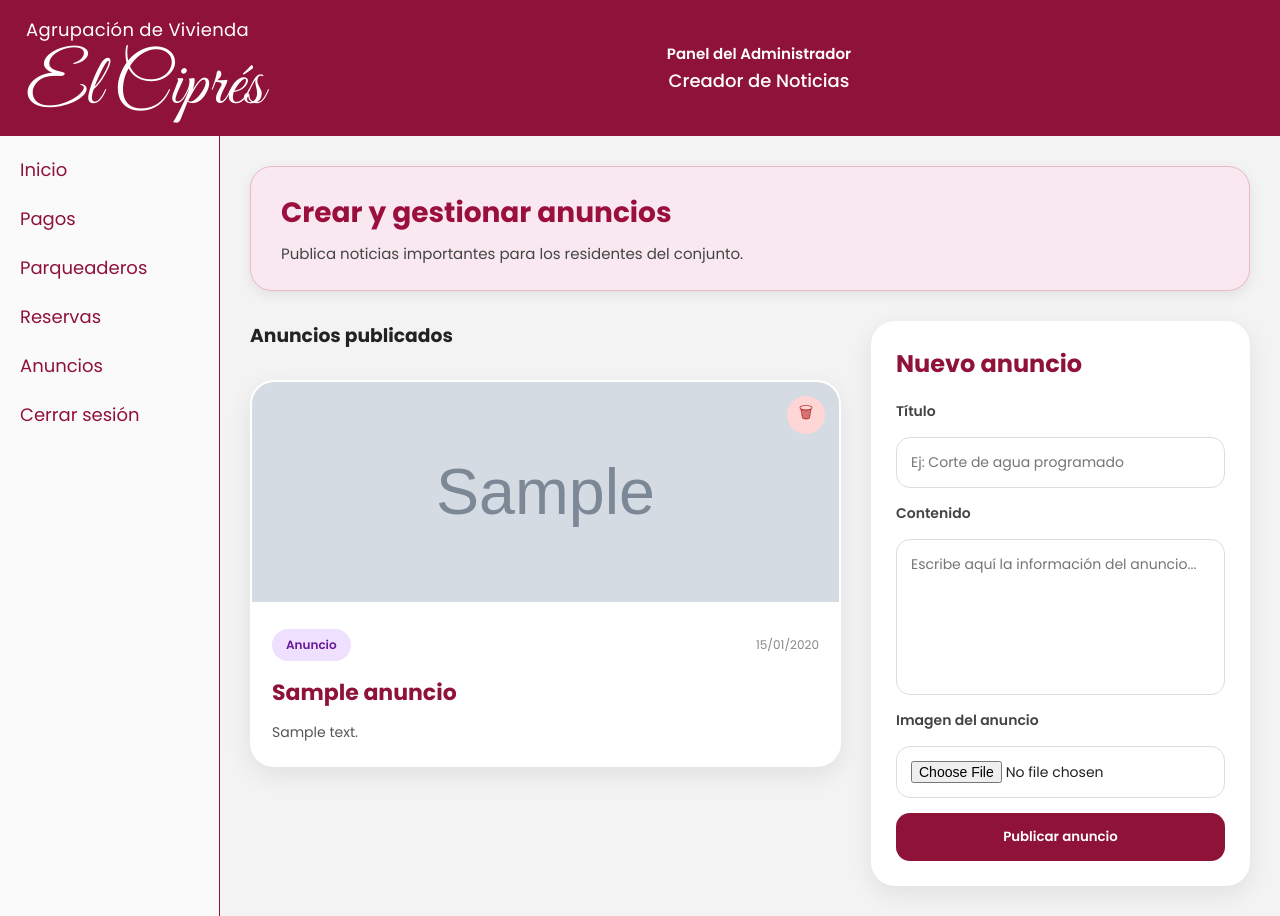
After one commit to yesicadp/Gestion-conjunto, a Flask app: page /anuncios-admin in a window 1280 px wide. The commit adds this page. Run offline with Flask 3, Linux system fonts and the light colour scheme; the visitor is signed in with stand-in values (Sample User, id 1); tables that the repository leaves empty hold one stand-in row (values such as "Sample post"); grey boxes marked "Sample" are stand-in pictures.

Commit message:
anuncios residentes y admin

```diff
--- a/app/routes/main_routes.py
+++ b/app/routes/main_routes.py
@@ -505,67 +505,120 @@ def reservas_admin():
         reservas=reservas
     )
 
-# Ruta para gestionar anuncios
-@main.route('/anuncios', methods=['GET', 'POST'])
-def gestion_anuncios():
+# Página de anuncios para residentes
+@main.route('/anuncios-residente')
+def anuncios_residente():
+    if 'rol' not in session or session['rol'] != 'residente':
+        return redirect(url_for('main.login'))
+
     conexion = obtener_conexion()
     if not conexion:
-        return jsonify({"error": "No hay conexión con la base de datos"}), 500
+        return "Error de conexión a la base de datos", 500
 
     cursor = conexion.cursor(dictionary=True)
 
-    # Publicación de anuncio (solo administradores)
+    cursor.execute("""
+        SELECT id_anuncio, titulo, contenido, imagen, fecha_creacion
+        FROM anuncios
+        ORDER BY fecha_creacion DESC
+    """)
+
+    anuncios = cursor.fetchall()
+
+    cursor.close()
+    conexion.close()
+
+    return render_template(
+        'anuncios_residente.html',
+        anuncios=anuncios
+    )
+
+
+# Página de anuncios para administrador
+@main.route('/anuncios-admin', methods=['GET', 'POST'])
+def anuncios_admin():
+    if 'rol' not in session or session['rol'] != 'administrador':
+        return redirect(url_for('main.login'))
+
+    conexion = obtener_conexion()
+    if not conexion:
+        return "Error de conexión a la base de datos", 500
+
+    cursor = conexion.cursor(dictionary=True)
+
     if request.method == 'POST':
-        if 'rol' not in session or session['rol'] != 'administrador':
-            return jsonify({"error": "Acceso denegado. Solo administradores pueden publicar anuncios."}), 403
-
         titulo = request.form.get('titulo')
         contenido = request.form.get('contenido')
-        user_id = session.get('usuario_id')
+        id_usuario = session['usuario_id']
 
-        if not titulo or not contenido:
-            return jsonify({"error": "El título y el contenido son obligatorios"}), 400
+        imagen = None
 
-        # Procesamiento de la imagen
-        ruta_imagen_bd = None
         if 'imagen' in request.files:
-            file = request.files['imagen']
-            if file and allowed_file(file.filename):
-                filename = secure_filename(file.filename)
+            archivo = request.files['imagen']
 
-                # Nos aseguramos de que la carpeta exista y si no, la crea
+            if archivo and archivo.filename != '' and allowed_file(archivo.filename):
+                nombre_archivo = secure_filename(archivo.filename)
+
                 os.makedirs(UPLOAD_FOLDER, exist_ok=True)
 
-                # Guardamos la imagen fisicamente en el server
-                file.save(os.path.join(UPLOAD_FOLDER, filename))
+                ruta_guardado = os.path.join(UPLOAD_FOLDER, nombre_archivo)
+                archivo.save(ruta_guardado)
 
-                # Guardamos solo la ruta para la base de datos
-                ruta_imagen_bd = f'uploads/anuncios/{filename}'
+                imagen = f'uploads/anuncios/{nombre_archivo}'
 
-        try:
-            fecha_creacion = datetime.now().strftime('%Y-%m-%d %H:%M:%S')
-            query = "INSERT INTO anuncios (id_usuario, titulo, contenido, imagen, fecha_creacion) VALUES (%s, %s, %s, %s, %s)"
-            cursor.execute(query, (user_id, titulo, contenido, ruta_imagen_bd, fecha_creacion))
+        if titulo and contenido:
+            cursor.execute("""
+                INSERT INTO anuncios (id_usuario, titulo, contenido, imagen, fecha_creacion)
+                VALUES (%s, %s, %s, %s, NOW())
+            """, (id_usuario, titulo, contenido, imagen))
+
             conexion.commit()
-            return jsonify({"mensaje": "Anuncio publicado exitosamente"}), 201
-        except Exception as e:
-            return jsonify({"error": f"Error al publicar: {str(e)}"}), 500
 
-    # Consulta de anuncios
-    try:
-        cursor.execute("SELECT * FROM anuncios ORDER BY fecha_creacion DESC")
-        anuncios = cursor.fetchall()
-
-        for a in anuncios:
-            a['fecha_creacion'] = str(a['fecha_creacion'])
-
-        return jsonify({"anuncios": anuncios})
-
-    except Exception as e:
-        return jsonify({"error": f"Error al cargar anuncios: {str(e)}"}), 500
-    finally:
         cursor.close()
         conexion.close()
+
+        return redirect(url_for('main.anuncios_admin'))
+
+    cursor.execute("""
+        SELECT id_anuncio, titulo, contenido, imagen, fecha_creacion
+        FROM anuncios
+        ORDER BY fecha_creacion DESC
+    """)
+
+    anuncios = cursor.fetchall()
+
+    cursor.close()
+    conexion.close()
+
+    return render_template(
+        'anuncios_admin.html',
+        anuncios=anuncios
+    )
+
+
+# Eliminar anuncio
+@main.route('/eliminar-anuncio/<int:id_anuncio>', methods=['POST'])
+def eliminar_anuncio(id_anuncio):
+    if 'rol' not in session or session['rol'] != 'administrador':
+        return redirect(url_for('main.login'))
+
+    conexion = obtener_conexion()
+    if not conexion:
+        return "Error de conexión a la base de datos", 500
+
+    cursor = conexion.cursor(dictionary=True)
+
+    cursor.execute("""
+        DELETE FROM anuncios
+        WHERE id_anuncio = %s
+    """, (id_anuncio,))
+
+    conexion.commit()
+
+    cursor.close()
+    conexion.close()
+
+    return redirect(url_for('main.anuncios_admin'))
 
 # Ruta para gestionar parqueaderos de administrador
 @main.route('/parqueaderos', methods=['GET', 'POST'])
--- a/app/static/css/dashboard.css
+++ b/app/static/css/dashboard.css
@@ -1182,3 +1182,214 @@ body {
 .btn-rechazar {
     background-color: #b32626;
 }
+
+/* ===== ANUNCIOS RESIDENTE ===== */
+
+.contenedor-anuncios {
+    width: 100%;
+}
+
+.grid-anuncios {
+    display: grid;
+    grid-template-columns: repeat(auto-fit, minmax(320px, 1fr));
+    gap: 25px;
+    margin-top: 30px;
+}
+
+.card-anuncio {
+    background: white;
+    border-radius: 24px;
+    overflow: hidden;
+    box-shadow: 0 8px 24px rgba(0,0,0,0.08);
+    transition: 0.3s ease;
+    border: 2px solid transparent;
+}
+
+.card-anuncio:hover {
+    transform: translateY(-5px);
+}
+
+.imagen-anuncio {
+    width: 100%;
+    height: 220px;
+    object-fit: cover;
+}
+
+.contenido-anuncio {
+    padding: 20px;
+}
+
+.top-anuncio {
+    display: flex;
+    justify-content: space-between;
+    align-items: center;
+    margin-bottom: 15px;
+}
+
+.badge-anuncio {
+    padding: 7px 14px;
+    border-radius: 30px;
+    font-size: 12px;
+    font-weight: 600;
+    font-family: 'Poppins', sans-serif;
+}
+
+.badge-mantenimiento {
+    background-color: #d8f3dc;
+    color: #2d6a4f;
+}
+
+.badge-urgente {
+    background-color: #ffd6d6;
+    color: #b32626;
+}
+
+.badge-evento {
+    background-color: #efe0ff;
+    color: #6a1b9a;
+}
+
+.fecha-anuncio {
+    font-size: 12px;
+    color: #888;
+    font-family: 'Poppins', sans-serif;
+}
+
+.card-anuncio h3 {
+    font-size: 22px;
+    color: #8f1239;
+    margin-bottom: 12px;
+    font-family: 'Poppins', sans-serif;
+}
+
+.card-anuncio p {
+    color: #555;
+    line-height: 1.7;
+    font-size: 14px;
+}
+
+.categoria-mantenimiento {
+    border-color: #b7e4c7;
+}
+
+.categoria-urgente {
+    border-color: #ffb3c1;
+}
+
+.categoria-evento {
+    border-color: #d0bfff;
+}
+
+/* ===== ADMIN ANUNCIOS ===== */
+
+.contenedor-anuncios-admin {
+    width: 100%;
+}
+
+.layout-anuncios-admin {
+    display: grid;
+    grid-template-columns: 2fr 1fr;
+    gap: 30px;
+    margin-top: 30px;
+}
+
+.panel-anuncios-preview {
+    width: 100%;
+}
+
+.formulario-anuncio-admin {
+    background: white;
+    padding: 25px;
+    border-radius: 24px;
+    box-shadow: 0 8px 24px rgba(0,0,0,0.08);
+    height: fit-content;
+    position: sticky;
+    top: 20px;
+}
+
+.formulario-anuncio-admin h3 {
+    color: #8f1239;
+    margin-bottom: 20px;
+    font-size: 24px;
+}
+
+.formulario-anuncio-admin form {
+    display: flex;
+    flex-direction: column;
+    gap: 15px;
+}
+
+.formulario-anuncio-admin label {
+    font-weight: 600;
+    color: #444;
+    font-size: 14px;
+}
+
+.formulario-anuncio-admin input,
+.formulario-anuncio-admin textarea {
+    border: 1px solid #ddd;
+    border-radius: 14px;
+    padding: 14px;
+    font-family: 'Poppins', sans-serif;
+    font-size: 14px;
+    resize: none;
+}
+
+.formulario-anuncio-admin input:focus,
+.formulario-anuncio-admin textarea:focus {
+    outline: none;
+    border-color: #8f1239;
+}
+
+.btn-publicar-anuncio {
+    background-color: #8f1239;
+    color: white;
+    border: none;
+    padding: 14px;
+    border-radius: 14px;
+    cursor: pointer;
+    font-family: 'Poppins', sans-serif;
+    font-weight: 600;
+    transition: 0.3s;
+}
+
+.btn-publicar-anuncio:hover {
+    background-color: #6f0d2d;
+}
+
+.card-anuncio-admin {
+    position: relative;
+}
+
+.btn-eliminar-anuncio {
+    position: absolute;
+    top: 14px;
+    right: 14px;
+    width: 38px;
+    height: 38px;
+    border: none;
+    border-radius: 50%;
+    background-color: #ffd6d6;
+    color: #b32626;
+    cursor: pointer;
+    font-size: 16px;
+    transition: 0.3s;
+    z-index: 5;
+}
+
+.btn-eliminar-anuncio:hover {
+    background-color: #ffb3b3;
+    transform: scale(1.05);
+}
+
+@media (max-width: 1000px) {
+
+    .layout-anuncios-admin {
+        grid-template-columns: 1fr;
+    }
+
+    .formulario-anuncio-admin {
+        position: static;
+    }
+
+}
--- /dev/null
+++ b/app/templates/anuncios_admin.html
@@ -0,0 +1,160 @@
+<!DOCTYPE html>
+<html lang="es">
+<head>
+    <meta charset="UTF-8">
+    <title>Anuncios Admin - El Ciprés</title>
+
+    <link rel="stylesheet" href="{{ url_for('static', filename='css/dashboard.css') }}?v=16">
+    <link href="https://fonts.googleapis.com/css2?family=Great+Vibes&family=Poppins:wght@300;400;500;600;700&display=swap" rel="stylesheet">
+</head>
+<body>
+
+<div class="contenedor-principal">
+
+    <header class="header">
+        <div class="logo-area">
+            <p class="texto-superior">Agrupación de Vivienda</p>
+            <h1 class="logo">El Ciprés</h1>
+        </div>
+
+        <div class="bienvenida-area">
+            <p>Panel del Administrador</p>
+            <h2>Creador de Noticias</h2>
+        </div>
+    </header>
+
+    <div class="contenido-general">
+
+        <aside class="sidebar">
+            <ul>
+                <li><a href="{{ url_for('main.dashboard_admin') }}">Inicio</a></li>
+                <li><a href="{{ url_for('main.gestion_pagos') }}">Pagos</a></li>
+                <li><a href="{{ url_for('main.parqueaderos_admin') }}">Parqueaderos</a></li>
+                <li><a href="{{ url_for('main.reservas_admin') }}">Reservas</a></li>
+                <li><a href="{{ url_for('main.anuncios_admin') }}">Anuncios</a></li>
+                <li><a href="{{ url_for('main.logout') }}">Cerrar sesión</a></li>
+            </ul>
+        </aside>
+
+        <main class="main">
+
+            <section class="contenedor-anuncios-admin">
+
+                <div class="hero-reservas">
+                    <h2>Crear y gestionar anuncios</h2>
+                    <p>Publica noticias importantes para los residentes del conjunto.</p>
+                </div>
+
+                <div class="layout-anuncios-admin">
+
+                    <div class="panel-anuncios-preview">
+
+                        <h3>Anuncios publicados</h3>
+
+                        <div class="grid-anuncios">
+
+                            {% if anuncios %}
+
+                                {% for anuncio in anuncios %}
+
+                                    <div class="card-anuncio card-anuncio-admin">
+
+                                        <form method="POST" action="{{ url_for('main.eliminar_anuncio', id_anuncio=anuncio.id_anuncio) }}">
+                                            <button type="submit" class="btn-eliminar-anuncio">
+                                                🗑
+                                            </button>
+                                        </form>
+
+                                        {% if anuncio.imagen %}
+                                            <img
+                                                src="{{ url_for('static', filename=anuncio.imagen) }}"
+                                                class="imagen-anuncio"
+                                            >
+                                        {% endif %}
+
+                                        <div class="contenido-anuncio">
+
+                                            <div class="top-anuncio">
+                                                <span class="badge-anuncio badge-evento">
+                                                    Anuncio
+                                                </span>
+
+                                                <span class="fecha-anuncio">
+                                                    {{ anuncio.fecha_creacion.strftime('%d/%m/%Y') }}
+                                                </span>
+                                            </div>
+
+                                            <h3>{{ anuncio.titulo }}</h3>
+
+                                            <p>{{ anuncio.contenido }}</p>
+
+                                        </div>
+
+                                    </div>
+
+                                {% endfor %}
+
+                            {% else %}
+
+                                <p class="texto-vacio">
+                                    Todavía no hay anuncios publicados.
+                                </p>
+
+                            {% endif %}
+
+                        </div>
+
+                    </div>
+
+                    <div class="formulario-anuncio-admin">
+
+                        <h3>Nuevo anuncio</h3>
+
+                        <form method="POST" action="{{ url_for('main.anuncios_admin') }}" enctype="multipart/form-data">
+
+                            <label for="titulo">Título</label>
+                            <input
+                                type="text"
+                                id="titulo"
+                                name="titulo"
+                                placeholder="Ej: Corte de agua programado"
+                                required
+                            >
+
+                            <label for="contenido">Contenido</label>
+                            <textarea
+                                id="contenido"
+                                name="contenido"
+                                rows="6"
+                                placeholder="Escribe aquí la información del anuncio..."
+                                required
+                            ></textarea>
+
+                            <label for="imagen">Imagen del anuncio</label>
+                            <input
+                                type="file"
+                                id="imagen"
+                                name="imagen"
+                                accept="image/*"
+                            >
+
+                            <button type="submit" class="btn-publicar-anuncio">
+                                Publicar anuncio
+                            </button>
+
+                        </form>
+
+                    </div>
+
+                </div>
+
+            </section>
+
+        </main>
+
+    </div>
+
+</div>
+
+</body>
+</html>
--- a/app/templates/dashboard_admin.html
+++ b/app/templates/dashboard_admin.html
@@ -153,7 +153,7 @@ function cerrarDetalleVivienda(id) {
                         <li><a href="{{ url_for('main.gestion_pagos') }}">Pagos</a></li>
                         <li><a href="{{ url_for('main.parqueaderos_admin') }}">Parqueaderos</a></li>
                         <li><a href="{{ url_for('main.reservas_admin') }}">Reservas</a></li>
-                        <li><a href="{{ url_for('main.en_proceso') }}">Anuncios</a></li>
+                        <li><a href="{{ url_for('main.anuncios_admin') }}">Anuncios</a></li>
                         <li><a href="{{ url_for('main.logout') }}">Cerrar sesión</a></li>
                     </ul>
                 </nav>
--- a/app/templates/dashboard_residente.html
+++ b/app/templates/dashboard_residente.html
@@ -139,7 +139,7 @@ function cerrarPerfil() {
                         <li><a href="{{ url_for('main.pagos_residente') }}">Pagos</a></li>
                         <li><a href="{{ url_for('main.parqueadero_residente') }}">Parqueaderos</a></li>
                         <li><a href="{{ url_for('main.reservas_residente') }}">Reservas</a></li>
-                        <li><a href="{{ url_for('main.en_proceso') }}">Anuncios</a></li>
+                        <li><a href="{{ url_for('main.anuncios_residente') }}">Anuncios</a></li>
                         <li><a href="{{ url_for('main.logout') }}">Cerrar sesión</a></li>
                     </ul>
                 </nav>
--- a/app/templates/pagos_residente.html
+++ b/app/templates/pagos_residente.html
@@ -49,7 +49,7 @@
                         <li><a href="{{ url_for('main.pagos_residente') }}">Pagos</a></li>
                         <li><a href="{{ url_for('main.parqueadero_residente') }}">Parqueaderos</a></li>
                         <li><a href="{{ url_for('main.reservas_residente') }}">Reservas</a></li>
-                        <li><a href="{{ url_for('main.en_proceso') }}">Anuncios</a></li>
+                        <li><a href="{{ url_for('main.anuncios_residente') }}">Anuncios</a></li>
                         <li><a href="{{ url_for('main.logout') }}">Cerrar sesión</a></li>
                     </ul>
                 </nav>
--- a/app/templates/parqueadero_residente.html
+++ b/app/templates/parqueadero_residente.html
@@ -30,7 +30,7 @@
                 <li><a href="{{ url_for('main.pagos_residente') }}">Pagos</a></li>
                 <li><a href="{{ url_for('main.parqueadero_residente') }}">Mi Parqueadero</a></li>
                 <li><a href="{{ url_for('main.reservas_residente') }}">Reservas</a></li>
-                <li><a href="{{ url_for('main.en_proceso') }}">Anuncios</a></li>
+                <li><a href="{{ url_for('main.anuncios_residente') }}">Anuncios</a></li>
                 <li><a href="{{ url_for('main.logout') }}">Cerrar sesión</a></li>
             </ul>
         </aside>
--- a/app/templates/parqueaderos_admin.html
+++ b/app/templates/parqueaderos_admin.html
@@ -29,7 +29,7 @@
                 <li><a href="{{ url_for('main.gestion_pagos') }}">Pagos</a></li>
                 <li><a href="{{ url_for('main.parqueaderos_admin') }}">Parqueaderos</a></li>
                 <li><a href="{{ url_for('main.reservas_admin') }}">Reservas</a></li>
-                <li><a href="{{ url_for('main.en_proceso') }}">Anuncios</a></li>
+                <li><a href="{{ url_for('main.anuncios_admin') }}">Anuncios</a></li>
                 <li><a href="{{ url_for('main.logout') }}">Cerrar sesión</a></li>
             </ul>
         </aside>
--- a/app/templates/reservas_admin.html
+++ b/app/templates/reservas_admin.html
@@ -31,7 +31,7 @@
                 <li><a href="{{ url_for('main.gestion_pagos') }}">Pagos</a></li>
                 <li><a href="{{ url_for('main.parqueaderos_admin') }}">Parqueaderos</a></li>
                 <li><a href="{{ url_for('main.reservas_admin') }}">Reservas</a></li>
-                <li><a href="{{ url_for('main.en_proceso') }}">Anuncios</a></li>
+                <li><a href="{{ url_for('main.anuncios_admin') }}">Anuncios</a></li>
                 <li><a href="{{ url_for('main.logout') }}">Cerrar sesión</a></li>
             </ul>
         </aside>
--- a/app/templates/reservas_residente.html
+++ b/app/templates/reservas_residente.html
@@ -31,7 +31,7 @@
                 <li><a href="{{ url_for('main.pagos_residente') }}">Pagos</a></li>
                 <li><a href="{{ url_for('main.parqueadero_residente') }}">Parqueaderos</a></li>
                 <li><a href="{{ url_for('main.reservas_residente') }}">Reservas</a></li>
-                <li><a href="{{ url_for('main.en_proceso') }}">Anuncios</a></li>
+                <li><a href="{{ url_for('main.anuncios_residente') }}">Anuncios</a></li>
                 <li><a href="{{ url_for('main.logout') }}">Cerrar sesión</a></li>
             </ul>
         </aside>
```
Also changed, not shown: app/templates/anuncios_residente.html (added, +137 -0 lines).
